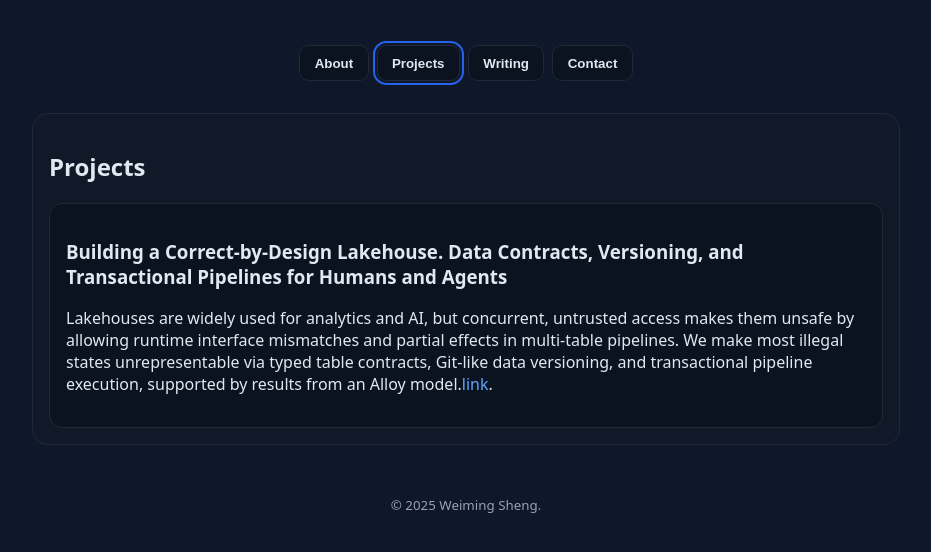
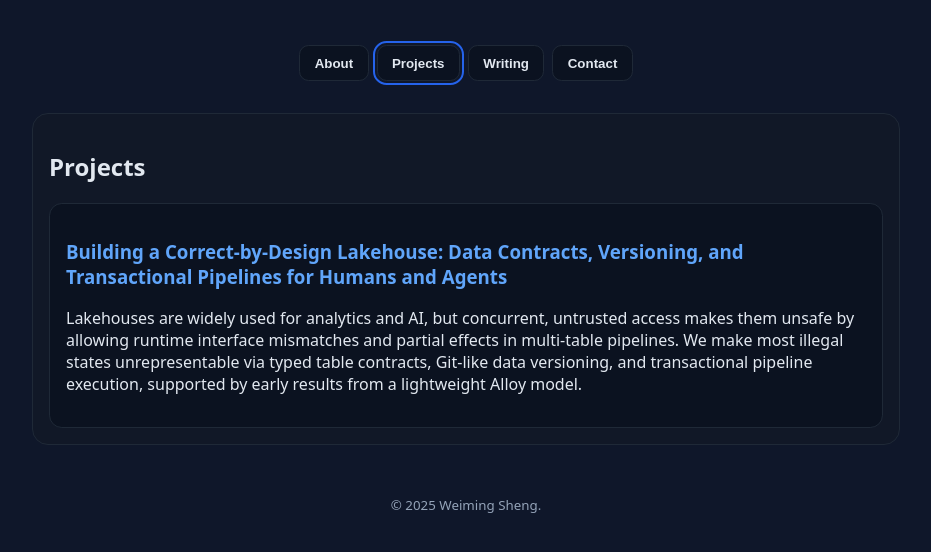
Before and after one commit to shengweiming/shengweiming.github.io, a plain HTML site: page index.html in a window 1280 px wide. Both pictures are taken after a click on the tab "Projects". Shown: the part 104-656 px from the top of the page, without its empty margins (174-1105 px from the left). Drawn offline with Linux system fonts and the light colour scheme.

Commit message:
Update index.html

```diff
--- a/index.html
+++ b/index.html
@@ -49,14 +49,22 @@
     </section>
 
     <section id="projects" class="panel" role="tabpanel" aria-labelledby="tab-projects">
-      <h2>Projects</h2>
-      <div class="cards">
-        <div class="card"><h3>Building a Correct-by-Design Lakehouse. Data Contracts, Versioning, and Transactional Pipelines for Humans and Agents</h3><p>
-          Lakehouses are widely used for analytics and AI, but concurrent, untrusted access makes them unsafe by allowing runtime interface mismatches and partial effects in multi-table pipelines.
-          We make most illegal states unrepresentable via typed table contracts, Git-like data versioning, and transactional pipeline execution, supported by results from an Alloy model.<a href="#">link</a>.</p></div>
+  <h2>Projects</h2>
+  <div class="cards">
+    <div class="card">
+      <h3>
+        <a href="https://arxiv.org/abs/2602.02335">
+          Building a Correct-by-Design Lakehouse: Data Contracts, Versioning, and Transactional Pipelines for Humans and Agents
+        </a>
+      </h3>
+      <p>
+        Lakehouses are widely used for analytics and AI, but concurrent, untrusted access makes them unsafe by allowing runtime interface mismatches and partial effects in multi-table pipelines.
+        We make most illegal states unrepresentable via typed table contracts, Git-like data versioning, and transactional pipeline execution, supported by early results from a lightweight Alloy model.
+      </p>
+    </div>
+  </div>
+</section>
 
-      </div>
-    </section>
 
     <section id="teaching" class="panel" role="tabpanel" aria-labelledby="tab-writing">
       <h2>Teaching</h2>
```
